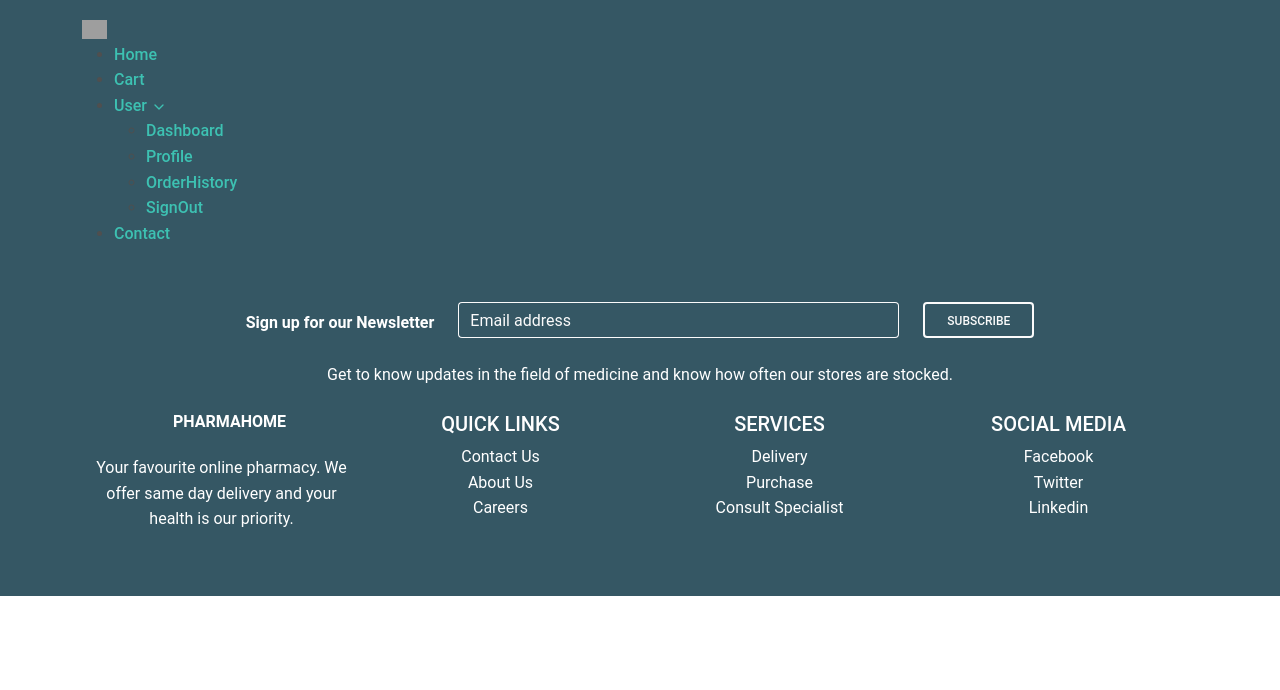
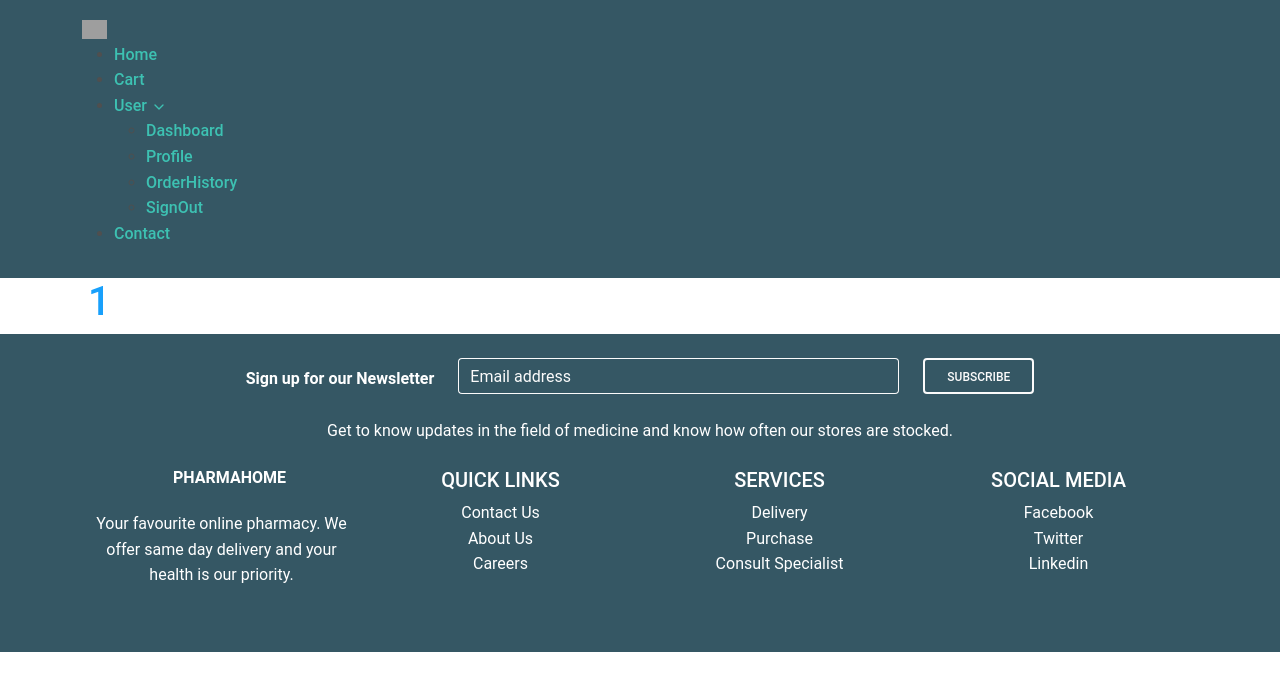
Before and after one commit to Gabx24/frontend_pharmahome, a React (Create React App) app in the folder frontend_pharmahome/: page /product/1 in a window 1280 px wide. Shown: the top 690 px of the page. Built offline with nearby package versions, Linux system fonts and the light colour scheme; grey boxes are pictures that could not be loaded.

Commit message:
added routers

```diff
--- a/frontend_pharmahome/src/App.js
+++ b/frontend_pharmahome/src/App.js
@@ -27,7 +27,7 @@ function App() {
         <Route path="/Home" element={<Home />} />
         <Route path="/" element={<Navigate replace to="/Home" />} />
         <Route path="/Cart" element={<Cart />} />
-        <Route path="/ProductPage" element={<ProductPage />} />
+        <Route path="/product/:slug" element={<ProductPage />} />
         <Route path="/Dashboard" element={<Dashboard />} />
         <Route path="/Profile" element={<Profile />} />
         <Route path="/OrderHistory" element={<OrderHistory />} />
--- a/frontend_pharmahome/src/Components/ProductPage.js
+++ b/frontend_pharmahome/src/Components/ProductPage.js
@@ -0,0 +1,11 @@
+import { useParams } from "react-router-dom";
+
+export default function ProductPage() {
+  const params = useParams();
+  const { slug } = params;
+  return (
+    <div>
+      <h1>{slug}</h1>
+    </div>
+  );
+}
```
Also changed, not shown: 2 other files (tests, documents, lock files or other folders).
